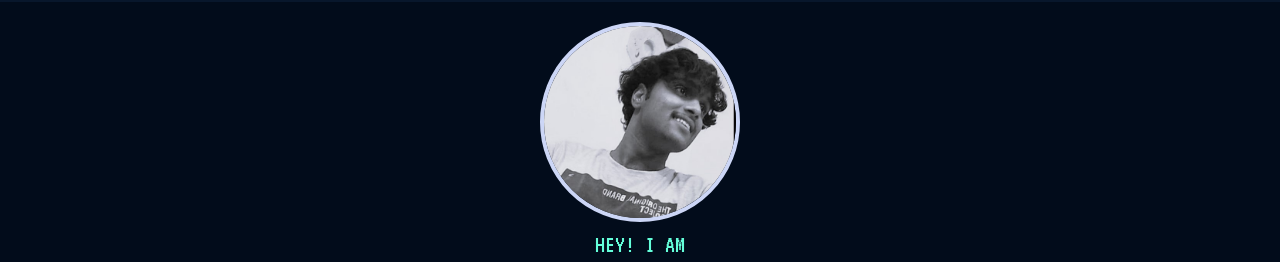
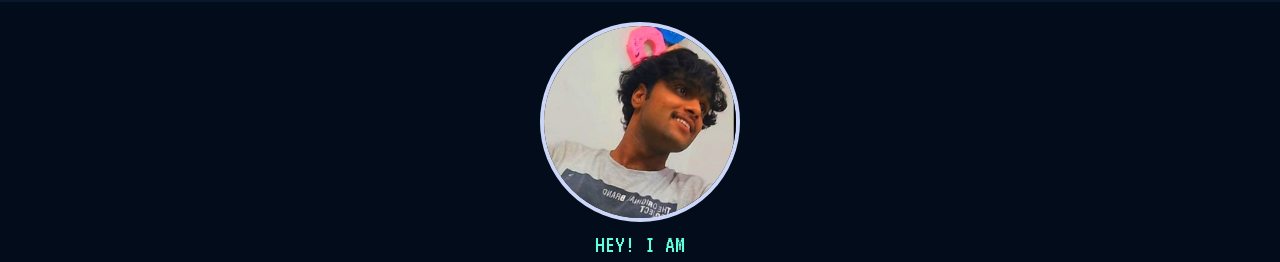
Before and after one commit to Mohit-Phuldaliya/portfolio, a plain HTML site: page index.html in a window 1280 px wide. Shown: the part 78-340 px from the top of the page. Drawn offline with Linux system fonts and the light colour scheme.

Commit message:
2nd commit

```diff
--- a/index.html
+++ b/index.html
@@ -48,7 +48,7 @@
             <div class="container ">
                 <div class="section-hero-data">
                     <div>
-                    <img src="/images/navpicB&W.jpg" alt="MohitPic">
+                    <img src="/images/navpic.jpg" alt="MohitPic">
                     </div>
                     <p class="hero-top-data">HEY! I AM</p>
                     <h1 class="hero-heading">&lt;Mohit_Phuldaliya_ /&gt;</h1>
```
